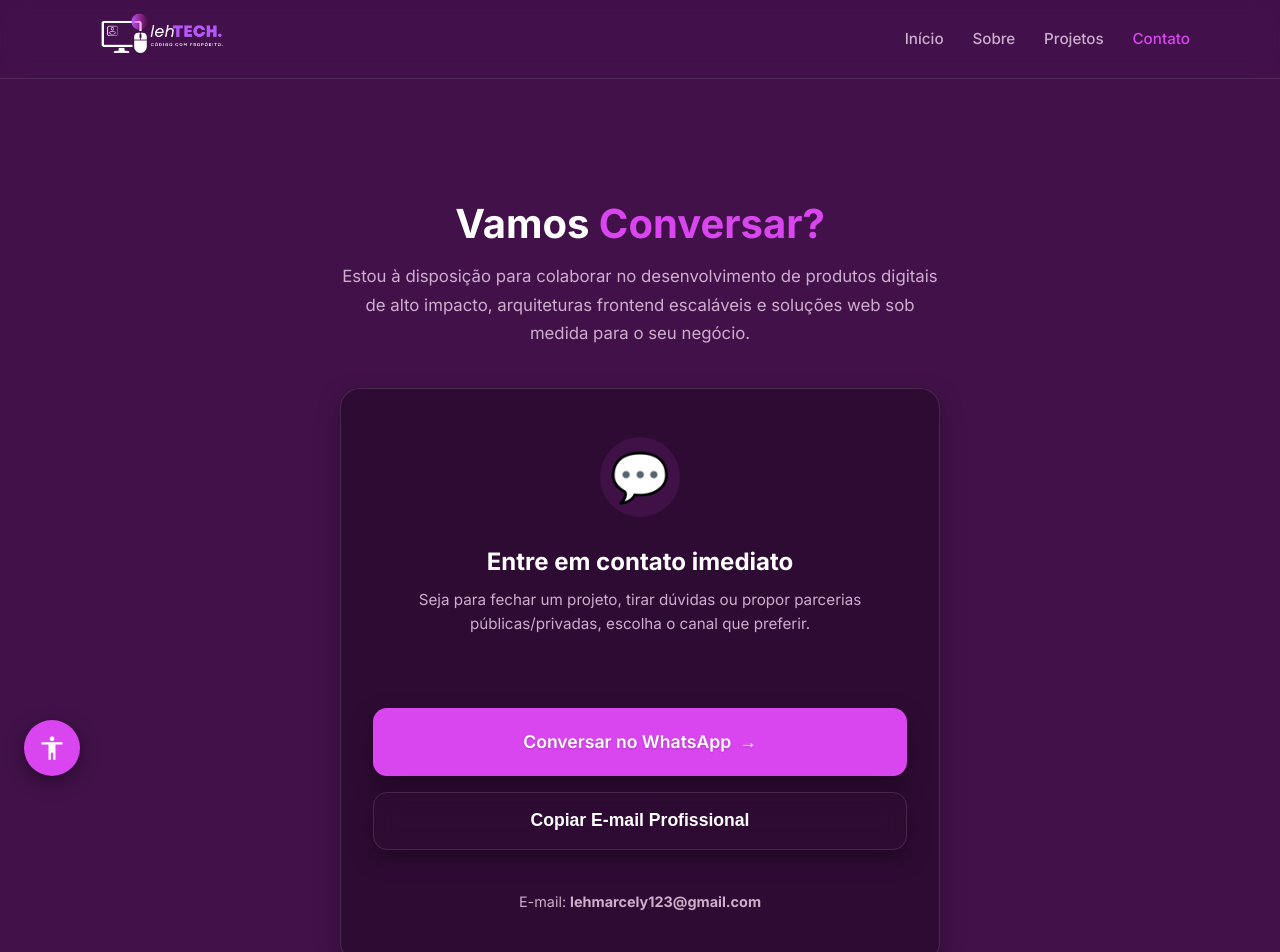
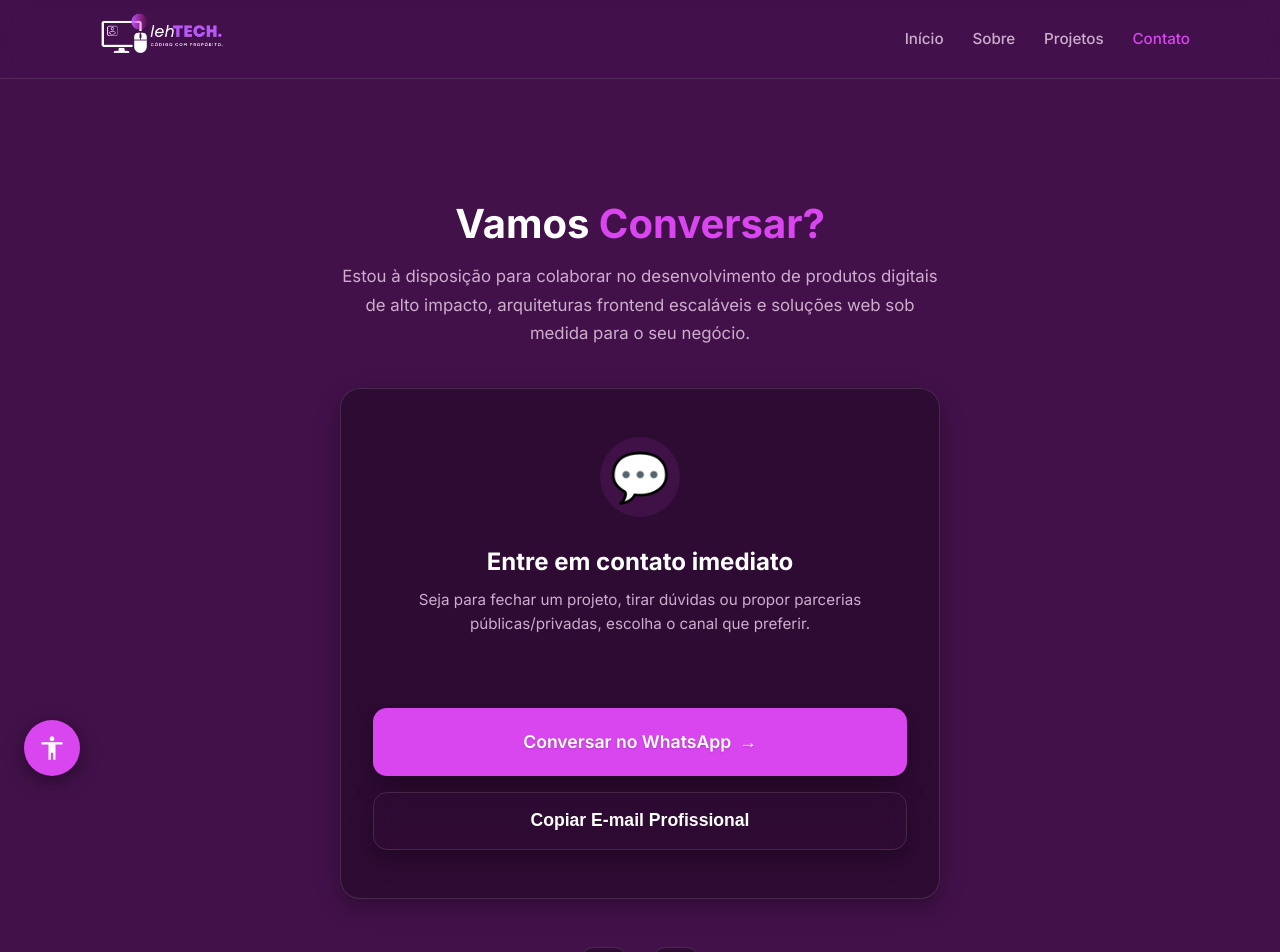
Before and after one commit to cellyhtml/LehTech, a React (Vite) app: page /contact in a window 1280 px wide. Shown: the top 952 px of the page. Built offline with nearby package versions, Linux system fonts and the light colour scheme.

Commit message:
fix: remover exibicao textual do email para simplificar a UI

```diff
--- a/src/pages/Contact.jsx
+++ b/src/pages/Contact.jsx
@@ -65,9 +65,6 @@ const Contact = () => {
               </button>
             </div>
 
-            <span style={{ fontSize: '0.9rem', color: 'var(--text-muted)', marginTop: '0.5rem' }}>
-              E-mail: <strong>{emailProfissional}</strong>
-            </span>
           </div>
 
           {/* Redes Sociais Alternativas com os links reais de alta autoridade da Leandra */}
```
